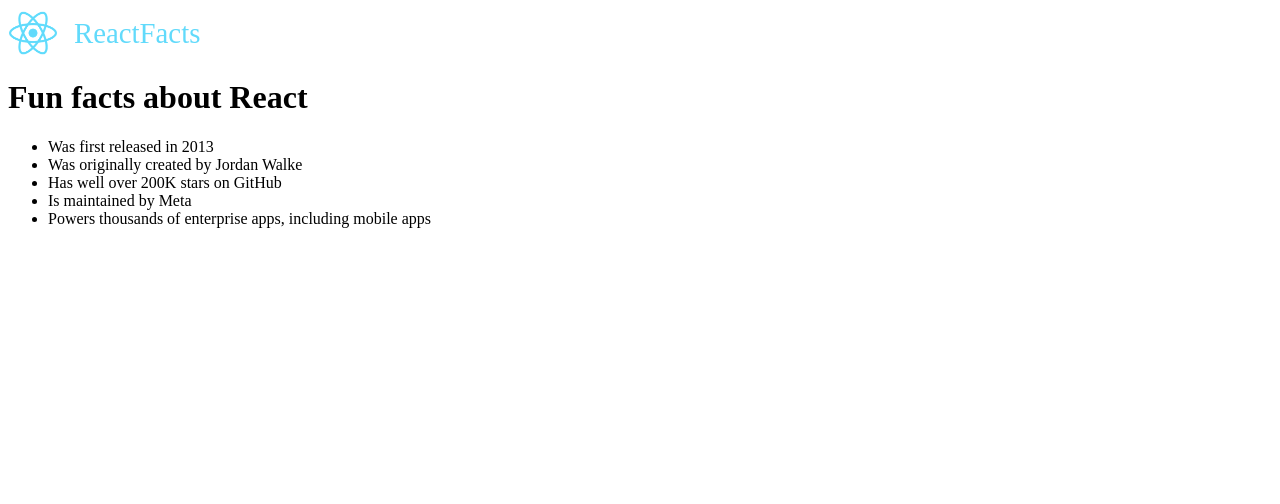
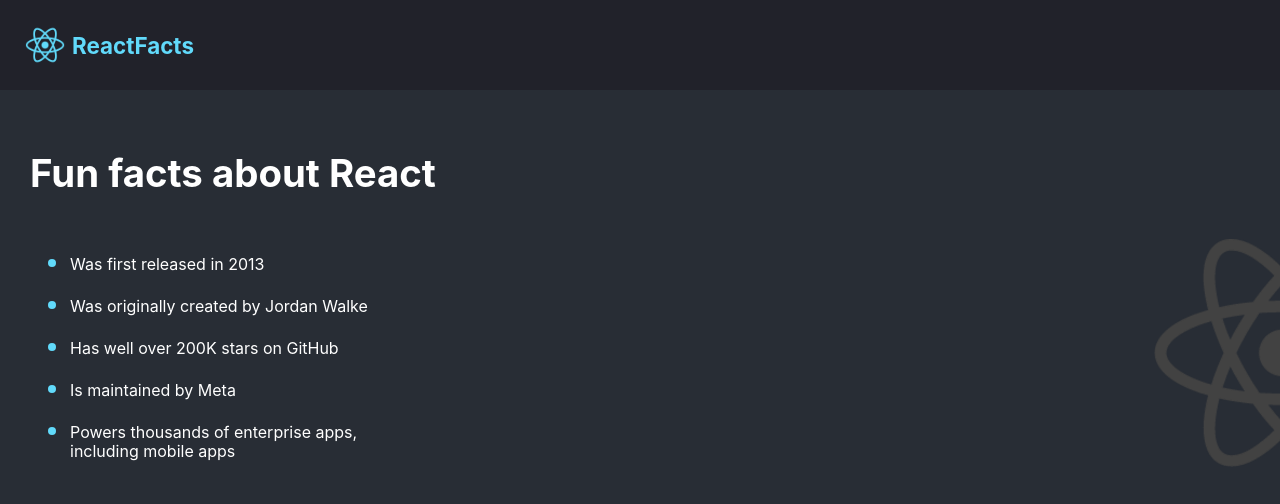
Before and after one commit to anjufehno/First-project, a React (Create React App) app: page / in a window 1280 px wide. Shown: the top 504 px of the page. Built offline with nearby package versions, Linux system fonts and the light colour scheme.

Commit message:
Add styling

```diff
--- a/src/components/Main.jsx
+++ b/src/components/Main.jsx
@@ -2,7 +2,7 @@ export default function Main() {
     return (
         <main>
             <h1 className="subtitle">Fun facts about React</h1>
-            <ul className="facts">
+            <ul className="facts-list">
                 <li>Was first released in 2013</li>
                 <li>Was originally created by Jordan Walke</li>
                 <li>Has well over 200K stars on GitHub</li>
--- a/src/index.css
+++ b/src/index.css
@@ -1,15 +1,61 @@
-.logo {
-  width: 50px;
-  animation: spin 5s linear infinite;
+* {
+  box-sizing: border-box;
 }
 
-.title {
-  font-size: 1.8rem;
-  color: #61dafb;
+body {
+  margin: 0;
+  font-family: Inter, sans-serif;
+  background-color: #282D35;
+  color: white;
 }
 
-.header {
+header {
+  height: 90px;
+  background-color: #21222A;
+  padding: 30px 25px;
+}
+
+nav {
   display: flex;
   align-items: center;
-  gap: 1rem;
+  height: 100%;
 }
+
+nav > img {
+  width: 40px;
+  margin-right: 7px;
+}
+
+nav > span {
+  color: #61DAFB;
+  font-size: 1.4rem;
+  font-weight: 700;
+}
+
+main {
+  padding: 60px 30px;
+  background-image: url("/images/react_logo.png");
+  background-repeat: no-repeat;
+  background-position-x: right;
+  background-position-y: 65%;
+}
+
+main > h1 {
+  margin: 0;
+  font-size: 2.4rem;
+}
+
+.facts-list {
+  margin-top: 46px;
+  max-width: 400px;
+}
+
+.facts-list > li {
+  padding-block: 10px;
+  line-height: 19px;
+}
+
+.facts-list > li::marker {
+  color: #61DAFB;
+  font-size: 1.5rem;
+}
```
Also changed, not shown: images/react_logo.png (added).
